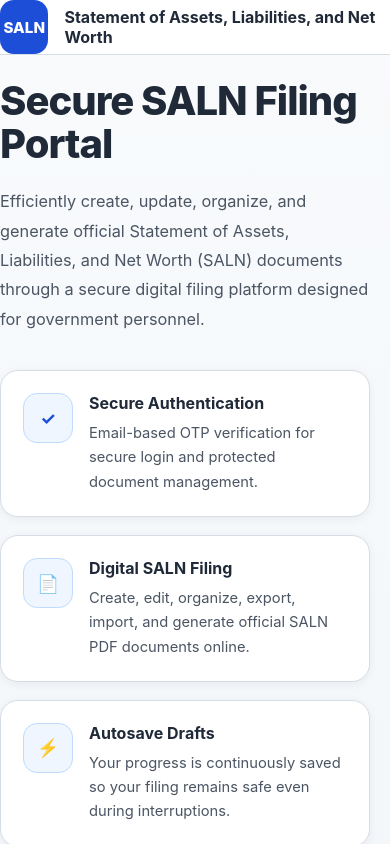
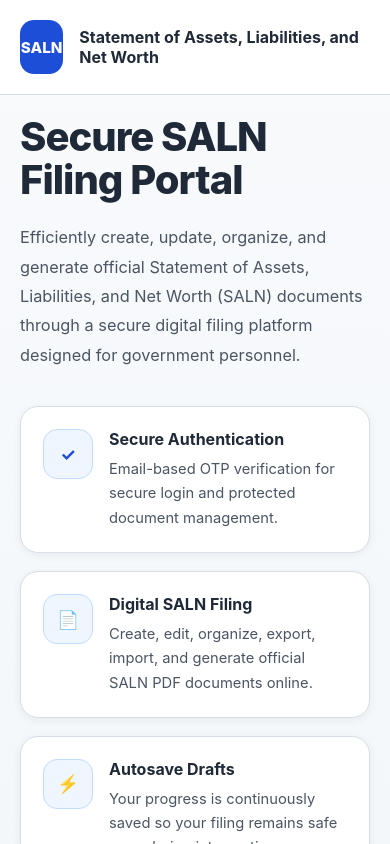
Before and after one commit to mkpautin/saln-portal-microservices, a Vue app in the folder frontend/: page / in a window 390 px wide. Built offline with nearby package versions, Linux system fonts and the light colour scheme; no server answers.

Commit message:
Brought back space

```diff
--- a/frontend/src/views/LoginPage.vue
+++ b/frontend/src/views/LoginPage.vue
@@ -362,14 +362,7 @@ body {
   z-index: 20;
 }
 
-.topbar-inner {
-  padding-top: 22px;
-  padding-bottom: 22px;
 
-  display: flex;
-  justify-content: space-between;
-  align-items: center;
-}
 
 .brand {
   display: flex;
@@ -416,8 +409,7 @@ body {
   width: 100%;
   min-height: calc(100vh - 100px);
 
-  padding-top: 50px;
-  padding-bottom: 50px;
+  padding: 50px 40px;
 
   display: grid;
   grid-template-columns: 1.1fr 0.9fr;
@@ -425,10 +417,6 @@ body {
   gap: 50px;
 
   align-items: center;
-}
-
-.hero-left {
-  padding-right: 20px;
 }
 
 /* LEFT */
@@ -551,6 +539,7 @@ body {
   display: flex;
   justify-content: center;
 }
+
 .login-card {
   width: 100%;
   max-width: 470px;
@@ -563,10 +552,7 @@ body {
 
   padding: 36px;
 
-  box-shadow:
-    0 10px 30px rgba(15, 23, 42, 0.08);
-
-  backdrop-filter: blur(10px);
+  box-shadow: var(--shadow);
 }
 
 .login-header {
@@ -844,10 +830,10 @@ input:focus {
     max-width: 100%;
   }
 }
+
 @media (max-width: 760px) {
-  .topbar-inner {
-    padding-top: 20px;
-    padding-bottom: 20px;
+  .topbar {
+    padding: 20px;
 
     flex-direction: column;
 
@@ -857,8 +843,7 @@ input:focus {
   }
 
   .hero {
-    padding-top: 24px;
-    padding-bottom: 24px;
+    padding: 20px;
   }
 
   .title {
@@ -871,11 +856,6 @@ input:focus {
 
   .login-card {
     padding: 24px;
-  }
-
-  .container {
-    padding-left: 18px;
-    padding-right: 18px;
   }
 }
 
```
